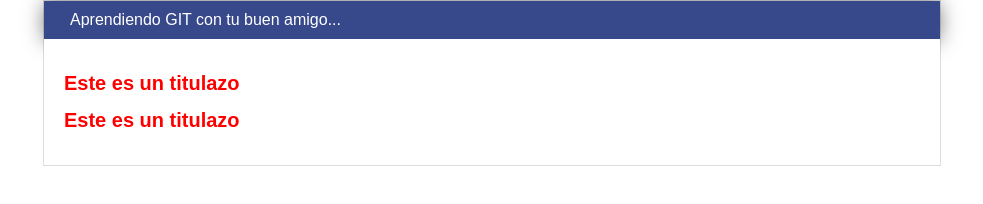
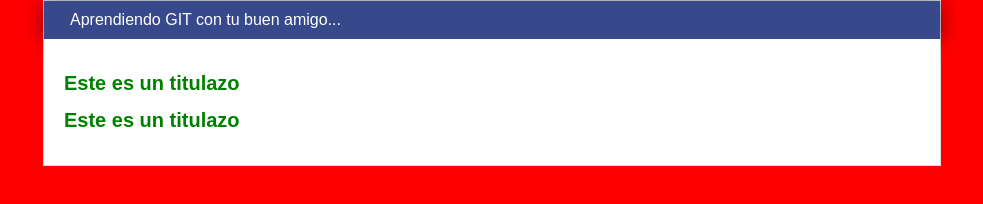
Before and after one commit to hmgarci/ConceptosGit, a plain HTML site: page index.html in a window 1280 px wide. Shown: the whole page, without its empty margins (148-1131 px from the left). Drawn offline with Linux system fonts and the light colour scheme.

Commit message:
CAMBIO LA LETRA EL COLOR

```diff
--- a/css/estilos.css
+++ b/css/estilos.css
@@ -1,7 +1,7 @@
 body
 {
-    background: white;
-    color: red;
+    background: red;
+    color: green;
     text-align: center;
     font-family: Arial;
     font-size: 20px;
```
Also changed, not shown: 1 other file.
